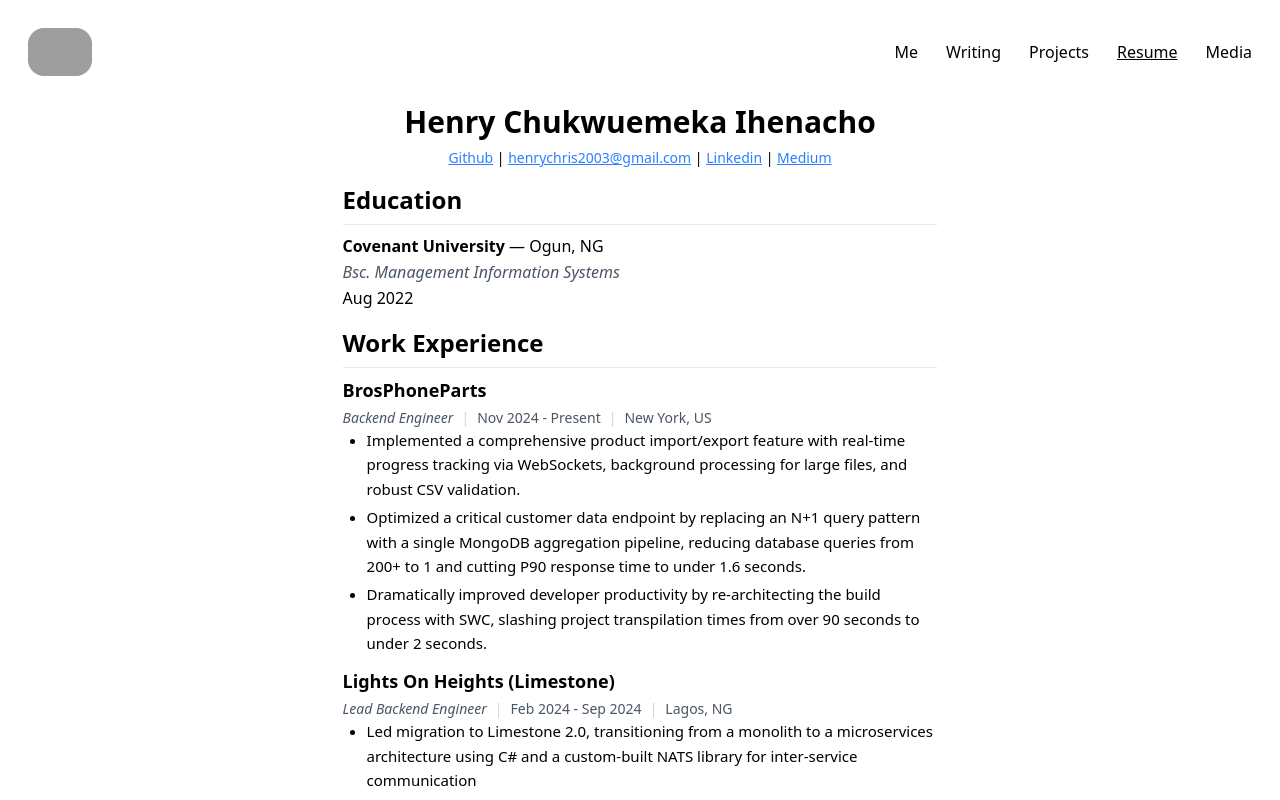
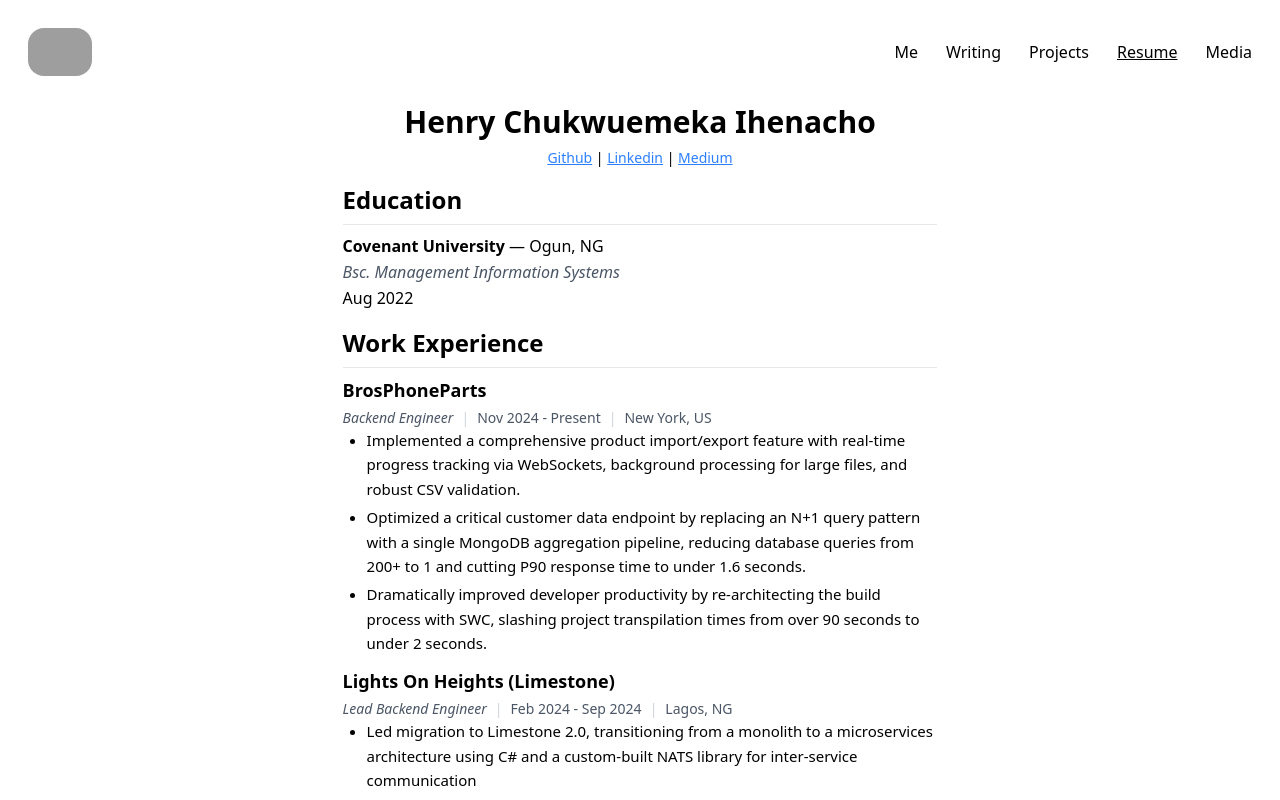
Before and after one commit to henrychris/blog, a SvelteKit app: page /resume in a window 1280 px wide. Shown: the top 800 px of the page. Built offline with nearby package versions, Linux system fonts and the light colour scheme; grey boxes are pictures that could not be loaded.

Commit message:
remove email address from site

```diff
--- a/src/routes/+page.svelte
+++ b/src/routes/+page.svelte
@@ -38,8 +38,5 @@
 		<li>
 			<a href="https://www.linkedin.com/in/henry-ihenacho" target="_blank">LinkedIn</a>
 		</li>
-		<li>
-			<a href="mailto:henrychris2003@gmail.com" target="_blank">Email</a>
-		</li>
 	</ul>
 </article>
--- a/src/routes/resume/+page.svelte
+++ b/src/routes/resume/+page.svelte
@@ -13,10 +13,6 @@
 		<p class="text-sm">
 			<a href="https://github.com/henrychris" class="text-blue-500 underline hover:text-blue-700">
 				Github
-			</a>
-			|
-			<a href="mailto:henrychris2003@gmail.com" class="text-blue-500 underline hover:text-blue-700">
-				henrychris2003@gmail.com
 			</a>
 			|
 			<a
```
